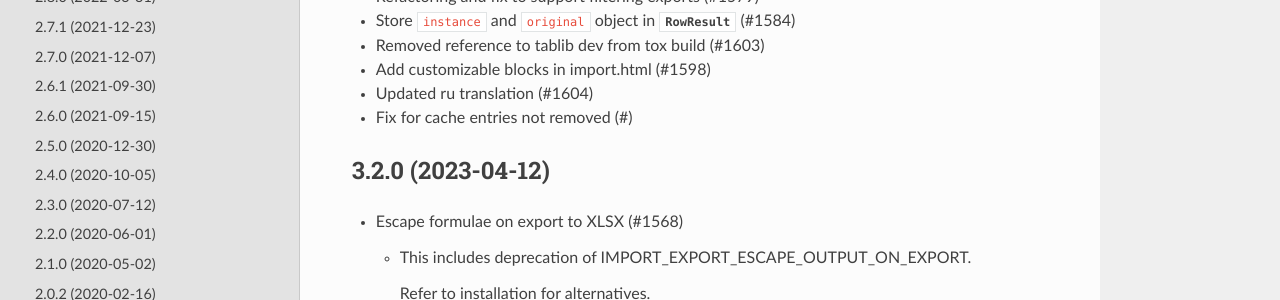
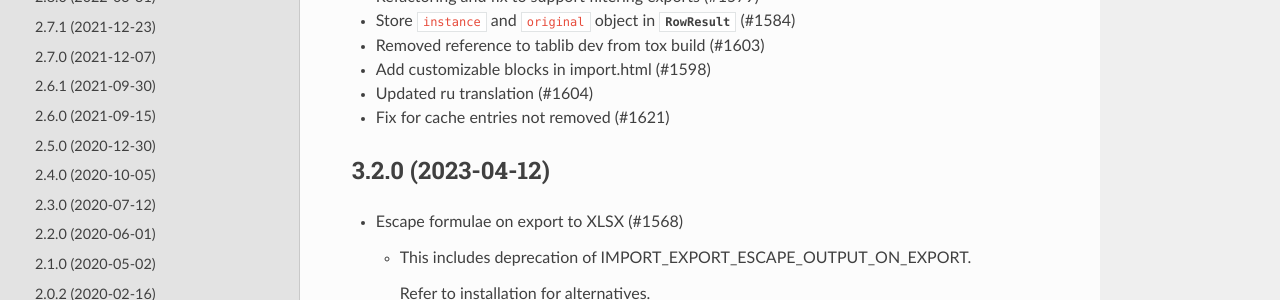
Before and after one commit to django-import-export/django-import-export, a Sphinx documentation site: the page built from docs/changelog.rst, in a window 1280 px wide and 900 px high. Shown: the part 255-555 px from the top of the window. Built offline with Sphinx 7.4.7 and the Read the Docs theme 2.0.0, drawn with Linux system fonts in a browser that asks for light colours; pages that are not in the unit, such as notebooks, are missing from menus.

Commit message:
updated changelog

```diff
--- a/docs/changelog.rst
+++ b/docs/changelog.rst
@@ -10,7 +10,7 @@ Changelog
 - Removed reference to tablib dev from tox build (#1603)
 - Add customizable blocks in import.html (#1598)
 - Updated ru translation (#1604)
-- Fix for cache entries not removed (#)
+- Fix for cache entries not removed (#1621)
 
 3.2.0 (2023-04-12)
 ------------------
```
